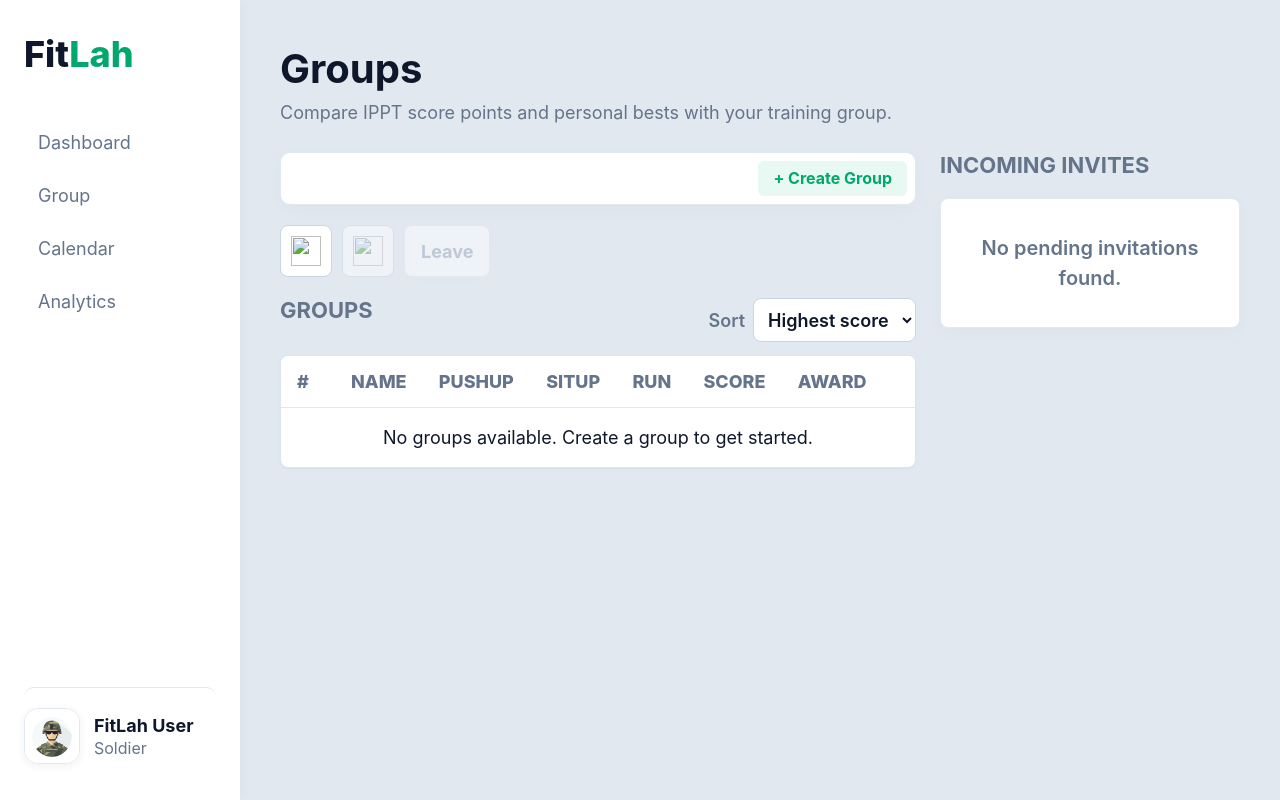
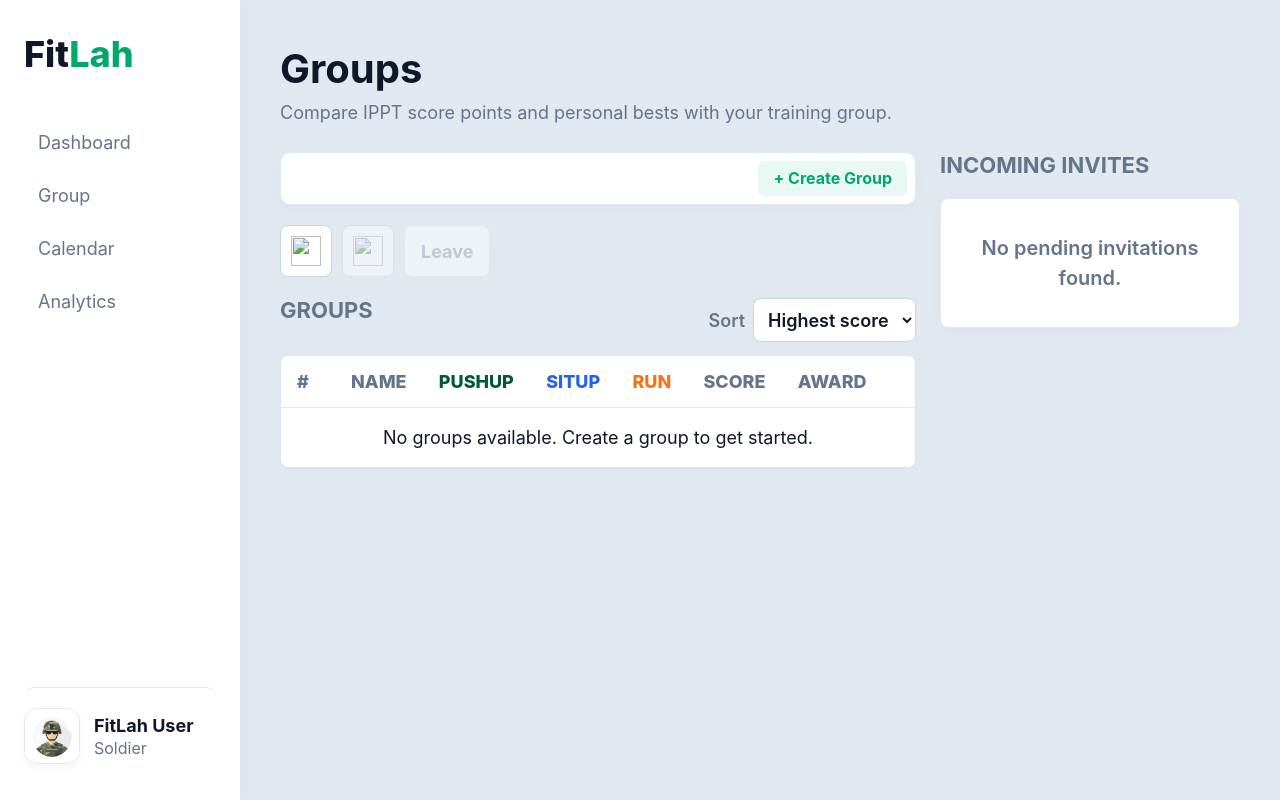
Before and after one commit to brgbw/fitlah, a Python web app: template templates/group_invites.html in a window 1280 px wide. Run offline with Jinja, Linux system fonts and the light colour scheme; the template is opened without the code that fills it, so the values that code supplies are empty.

Commit message:
ui changes x2

```diff
--- a/static/js/pages/group_invites.js
+++ b/static/js/pages/group_invites.js
@@ -137,9 +137,9 @@
                     </span>
                 </div>
                 <div class="leader-metrics">
-                    <div class="leader-metric"><span>Pushup</span><strong>${escapeHtml(best.pushups || '--')}</strong></div>
-                    <div class="leader-metric"><span>Situp</span><strong>${escapeHtml(best.situps || '--')}</strong></div>
-                    <div class="leader-metric"><span>Run</span><strong>${escapeHtml(best.run_time || '--:--')}</strong></div>
+                    <div class="leader-metric"><span class="metric-label-pushup">Pushup</span><strong>${escapeHtml(best.pushups || '--')}</strong></div>
+                    <div class="leader-metric"><span class="metric-label-situp">Situp</span><strong>${escapeHtml(best.situps || '--')}</strong></div>
+                    <div class="leader-metric"><span class="metric-label-run">Run</span><strong>${escapeHtml(best.run_time || '--:--')}</strong></div>
                 </div>
                 ${member.can_be_removed ? `
                     <div class="member-card-actions">
--- a/templates/group_invites.html
+++ b/templates/group_invites.html
@@ -93,9 +93,17 @@
     }
 
     .icon-action-button:hover {
-        border-color: #00A86B;
-        box-shadow: 0 8px 18px rgba(0, 168, 107, 0.14);
+        border-color: #CBD5E1;
+        box-shadow: 0 6px 14px rgba(15, 23, 42, 0.08);
         transform: translateY(-1px);
+    }
+
+    .icon-action-button:focus,
+    .icon-action-button:focus-visible {
+        outline: 2px solid #94A3B8;
+        outline-offset: 2px;
+        border-color: #CBD5E1;
+        box-shadow: none;
     }
 
     .icon-action-button:disabled {
@@ -212,6 +220,18 @@
         letter-spacing: 0;
         color: #64748B;
         border-bottom: 1px solid #E2E8F0;
+    }
+    .sync-table th.metric-heading-pushup,
+    .metric-label-pushup {
+        color: var(--marker-pushup);
+    }
+    .sync-table th.metric-heading-situp,
+    .metric-label-situp {
+        color: var(--marker-situp);
+    }
+    .sync-table th.metric-heading-run,
+    .metric-label-run {
+        color: var(--marker-run);
     }
     .sync-table td {
         padding: 16px;
@@ -838,6 +858,18 @@
             margin-bottom: 3px;
         }
 
+        .leader-metric .metric-label-pushup {
+            color: var(--marker-pushup);
+        }
+
+        .leader-metric .metric-label-situp {
+            color: var(--marker-situp);
+        }
+
+        .leader-metric .metric-label-run {
+            color: var(--marker-run);
+        }
+
         .leader-metric strong {
             color: #102033;
             font-size: 16px;
@@ -1032,9 +1064,9 @@
                     <tr>
                         <th class="rank-column">#</th>
                         <th>Name</th>
-                        <th>Pushup</th>
-                        <th>Situp</th>
-                        <th>Run</th>
+                        <th class="metric-heading-pushup">Pushup</th>
+                        <th class="metric-heading-situp">Situp</th>
+                        <th class="metric-heading-run">Run</th>
                         <th>Score</th>
                         <th>Award</th>
                         <th></th>
@@ -1102,9 +1134,9 @@
                             <span class="status-badge-pill group-award-badge {{ member.ippt_score.award.code }}">{{ member.ippt_score.award.label }}</span>
                         </div>
                         <div class="leader-metrics">
-                            <div class="leader-metric"><span>Pushup</span><strong>{{ member.personal_best.pushups or '--' }}</strong></div>
-                            <div class="leader-metric"><span>Situp</span><strong>{{ member.personal_best.situps or '--' }}</strong></div>
-                            <div class="leader-metric"><span>Run</span><strong>{{ member.personal_best.run_time or '--:--' }}</strong></div>
+                            <div class="leader-metric"><span class="metric-label-pushup">Pushup</span><strong>{{ member.personal_best.pushups or '--' }}</strong></div>
+                            <div class="leader-metric"><span class="metric-label-situp">Situp</span><strong>{{ member.personal_best.situps or '--' }}</strong></div>
+                            <div class="leader-metric"><span class="metric-label-run">Run</span><strong>{{ member.personal_best.run_time or '--:--' }}</strong></div>
                         </div>
                         {% if member.can_be_removed %}
                         <div class="member-card-actions">
```
Also changed, not shown: static/css/dashboard.css (+22 -2 lines), templates/dashboard.html (+6 -4 lines).
